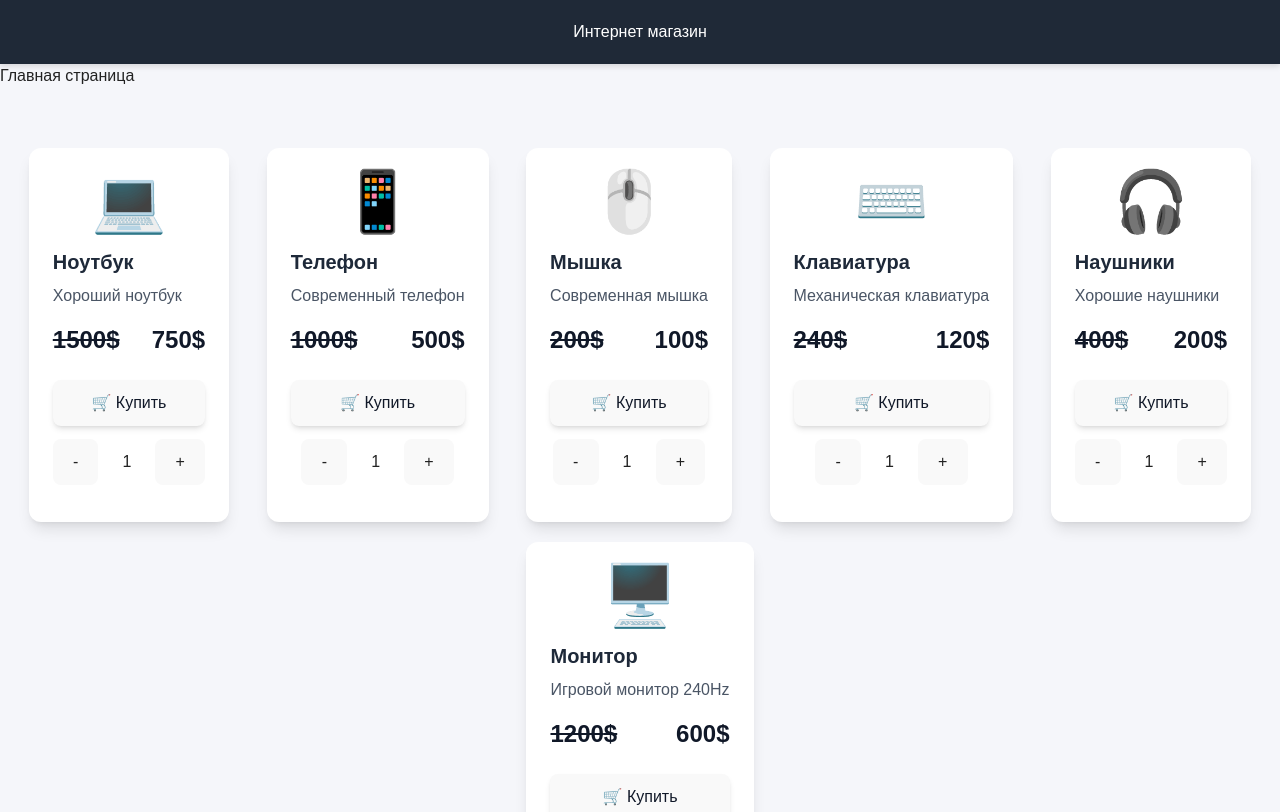
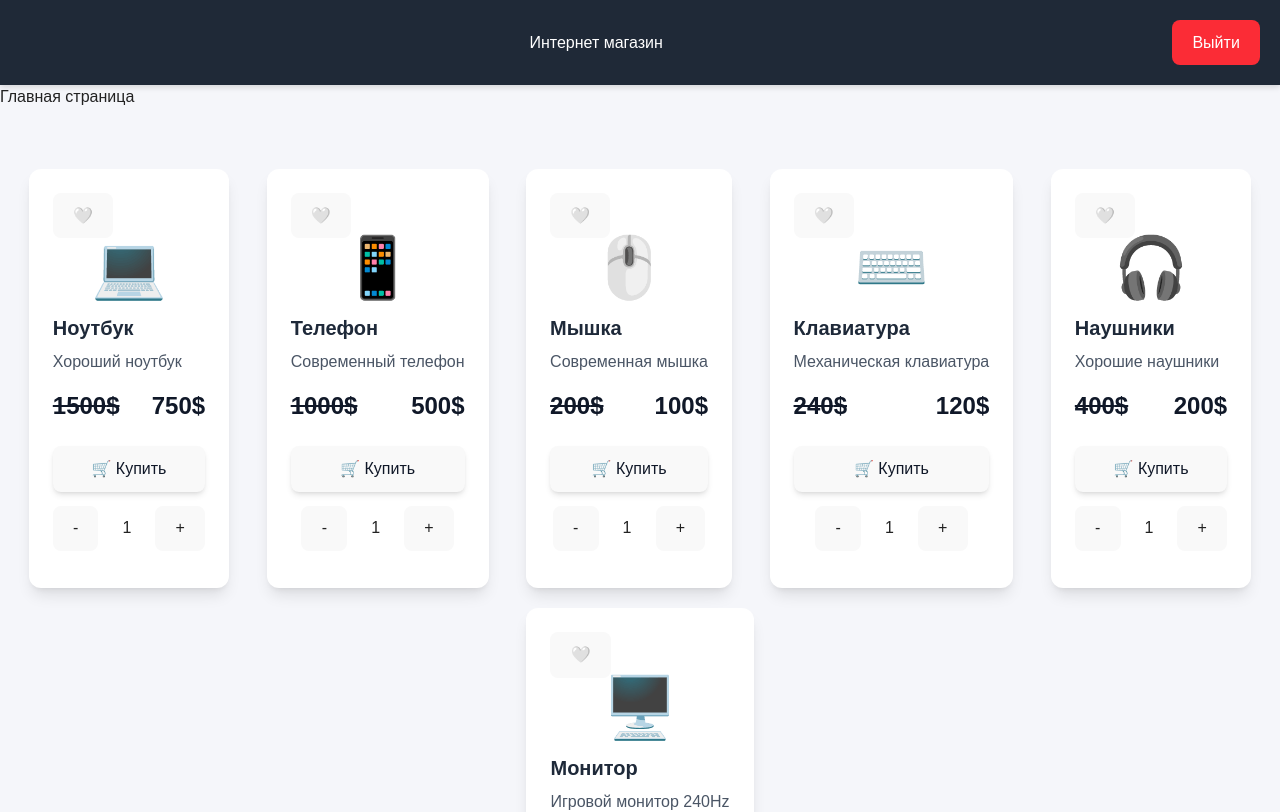
Before and after one commit to zeyn35/firstProjectReact, a React (Vite) app: page / in a window 1280 px wide. Shown: the top 812 px of the page. Built offline with nearby package versions, Linux system fonts and the light colour scheme.

Commit message:
Реализованы кнопка логина и сердечки для избранного

```diff
--- a/src/Header.jsx
+++ b/src/Header.jsx
@@ -1,10 +1,15 @@
+import Login from "./components/login"
+import { useState } from "react"
 
 
 function Header() {
+    const [isVisible, setIsVisible] = useState(true)
 
     return (
-        <header>
-            Интернет магазин
+
+        <header className="flex justify-between items-center p-4">
+            <p className="flex-1">Интернет магазин</p>
+            <Login isVisible={isVisible} setIsVisible={setIsVisible}/>
         </header>
     )
 }
--- /dev/null
+++ b/src/components/EduComponents/FirstConditional.jsx
@@ -0,0 +1,16 @@
+import { useState } from "react"
+
+    function FirstConditional({isVisible, setIsVisible}) {
+
+
+        return(
+            <div>
+            {isVisible == true
+             ? <button onClick={()=>setIsVisible(false)}>Выйти</button>
+             : <button onClick={()=>setIsVisible(true)}>Войти</button>
+            }
+            </div>
+        )
+    }
+
+    export default FirstConditional
--- /dev/null
+++ b/src/components/Favorites.jsx
@@ -0,0 +1,16 @@
+
+
+    function Favorites({isVisible, setIsVisible}) {
+
+
+        return(
+            <div>
+            {isVisible == true
+             ? <button onClick={()=>setIsVisible(false)}>🤍</button>
+             : <button onClick={()=>setIsVisible(true)}>❤️</button>
+            }
+            </div>
+        )
+    }
+
+    export default Favorites
--- /dev/null
+++ b/src/components/Login.jsx
@@ -0,0 +1,16 @@
+
+
+    function Login({isVisible, setIsVisible}) {
+
+
+        return(
+            <div>
+            {isVisible == true
+             ? <button onClick={()=>setIsVisible(false)} className="!bg-red-500 hover:!bg-red-600 text-white px-4 py-2 rounded-lg transition-colors duration-200 font-medium flex flex-start">Выйти</button>
+             : <button onClick={()=>setIsVisible(true)} className="!bg-red-500 hover:!bg-red-600 text-white px-4 py-2 rounded-lg transition-colors duration-200 font-medium flex flex-start">Войти</button>
+            }
+            </div>
+        )
+    }
+
+    export default Login
--- a/src/components/blocks/ProductCard.jsx
+++ b/src/components/blocks/ProductCard.jsx
@@ -1,9 +1,15 @@
 import MainCounter from "../ui/MainCounter"
+import Favorites from "../Favorites"
+import { useState } from "react"
 
 function ProductCard({image, name, description, price}) {
+  const [isVisible, setIsVisible] = useState(true)
 
     return (
         <div className="max-w-sm mx-auto bg-white rounded-xl shadow-lg p-6">
+
+        <Favorites isVisible={isVisible} setIsVisible={setIsVisible}/>
+
         <div className="text-6xl mb-4 text-center">
           {image}
         </div>
--- a/src/pages/Education.jsx
+++ b/src/pages/Education.jsx
@@ -4,9 +4,11 @@ import ComponentUseState from "../components/ComponentUseState"
 import SampleBlockUseState from "../components/SampleBlockUseState"
 import Counter from "../components/Counter"
 import MyList from "../components/MyList"
-
+import FirstConditional from "../components/EduComponents/FirstConditional"
+import { use, useState } from "react"
 
 function Education() {
+    const [isVisible, setIsVisible] = useState(true)
 
     return (
         <div className="flex flex-col gap-10">
@@ -20,6 +22,8 @@ function Education() {
         <SampleBlockUseState/>
         <Counter/>
         <MyList/>
+        <FirstConditional isVisible={isVisible} setIsVisible={setIsVisible}/>
+        <button onClick={()=>setIsVisible(!isVisible)}>Изменить отображение</button>
 
         </div>
     )
```
